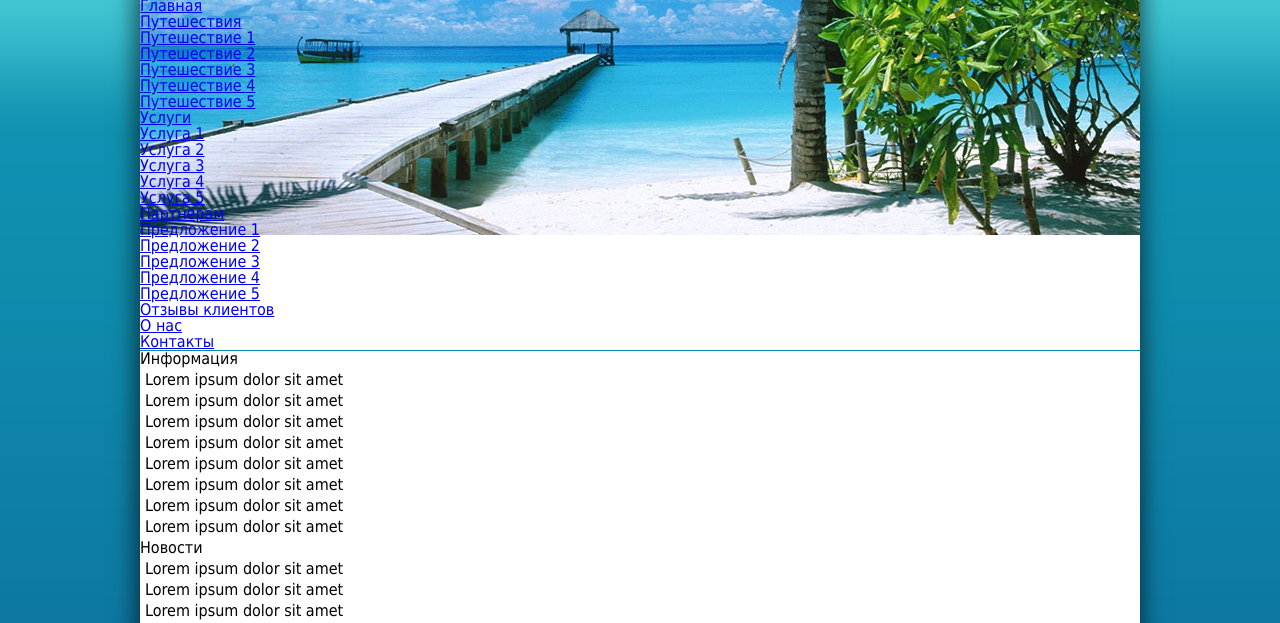
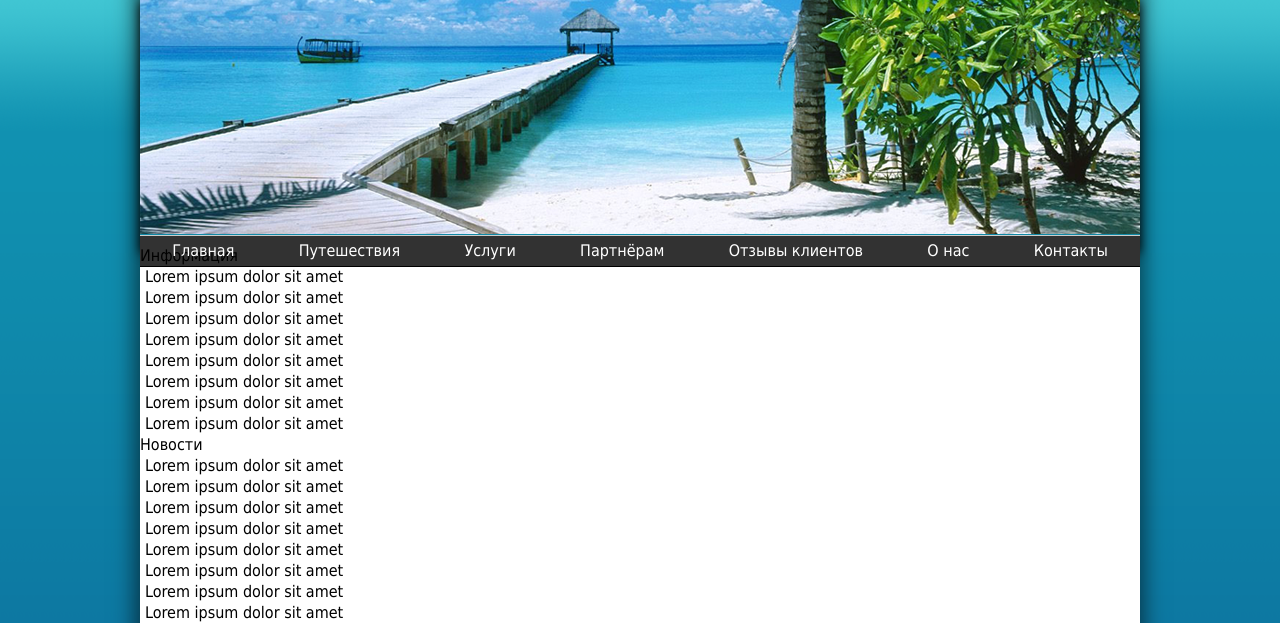
Before and after one commit to Nata25/html_4_asia, a plain HTML site: page asia.html in a window 1280 px wide. Shown: the part 160-783 px from the top of the page. Drawn offline with Linux system fonts and the light colour scheme.

Commit message:
Hero area with bg img and menu

```diff
--- a/asia.html
+++ b/asia.html
@@ -33,8 +33,9 @@
             <nav class="main-nav">
                 <ul>
                     <li><a href="#">Главная</a></li>
-                    <li><a href="#">Путешествия</a>
-                        <ul>
+                    <li class="include">
+                        <a href="#">Путешествия</a>
+                        <ul class="inner">
                             <li><a href="#">Путешествие 1</a></li>
                             <li><a href="#">Путешествие 2</a></li>
                             <li><a href="#">Путешествие 3</a></li>
@@ -42,8 +43,9 @@
                             <li><a href="#">Путешествие 5</a></li>
                         </ul>
                     </li>
-                    <li><a href="#">Услуги</a>
-                        <ul>
+                    <li class="include">
+                        <a href="#">Услуги</a>
+                        <ul class="inner">
                             <li><a href="#">Услуга 1</a></li>
                             <li><a href="#">Услуга 2</a></li>
                             <li><a href="#">Услуга 3</a></li>
@@ -52,8 +54,9 @@
                         </ul>
                     </li>
 
-                    <li><a href="#">Партнёрам</a>
-                        <ul>
+                    <li class="include">
+                        <a href="#">Партнёрам</a>
+                        <ul class="inner">
                             <li><a href="#">Предложение 1</a></li>
                             <li><a href="#">Предложение 2</a></li>
                             <li><a href="#">Предложение 3</a></li>
--- a/css/style.css
+++ b/css/style.css
@@ -67,7 +67,6 @@ header {
     min-width: 42px;
     padding-top: 43px;
     text-align: center;
-
 }
 
 .india {
@@ -97,9 +96,53 @@ header {
 /* HERO AREA */
 
 .main-nav {
-    background: url('../img/hero.png') no-repeat top center;
+    background: url('../img/hero.png') no-repeat center top;
     border-top: 1px solid #128AA7;
-    border-bottom: 1px solid #128AA7;
+    height: 250px;
+    box-shadow: 0 5px 10px 0 #000;
+}
+
+.main-nav > ul {
+    display: flex;
+    justify-content: space-around;
+}
+
+.main-nav > ul > li {
+    position: relative;
+}
+
+.main-nav ul {
+    background: #323232;
+}
+
+.main-nav a {
+    display: inline-block;
+    box-sizing: border-box;
+    padding: 7px;
+    color: #FFF;
+    text-decoration: none;
+}
+
+.main-nav > ul {
+    margin-top: 237px;
+    height: 30px;
+    border-top: 1px solid #CACDCB;
+    border-bottom: 1px solid #000;
+    box-shadow: 0 -1px 0 0 #128AA7;
+}
+
+.inner {
+    position: absolute;
+    top: 31px;
+    opacity: 0;
+}
+
+.inner li {
+    width: 145px;
+}
+
+.main-nav > ul > li.include:hover > ul {
+    opacity: 1;
 }
 
 /* MAIN */
```
